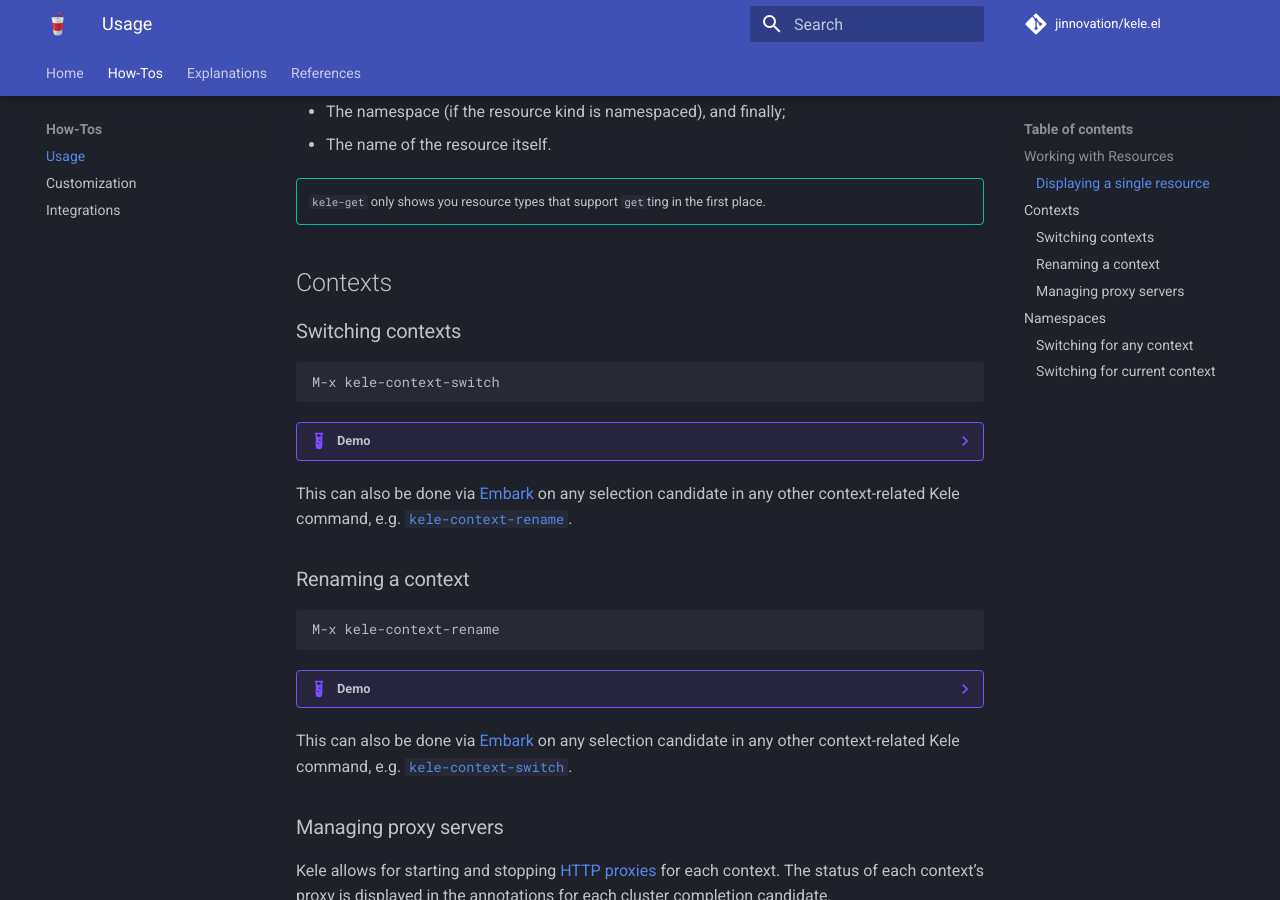
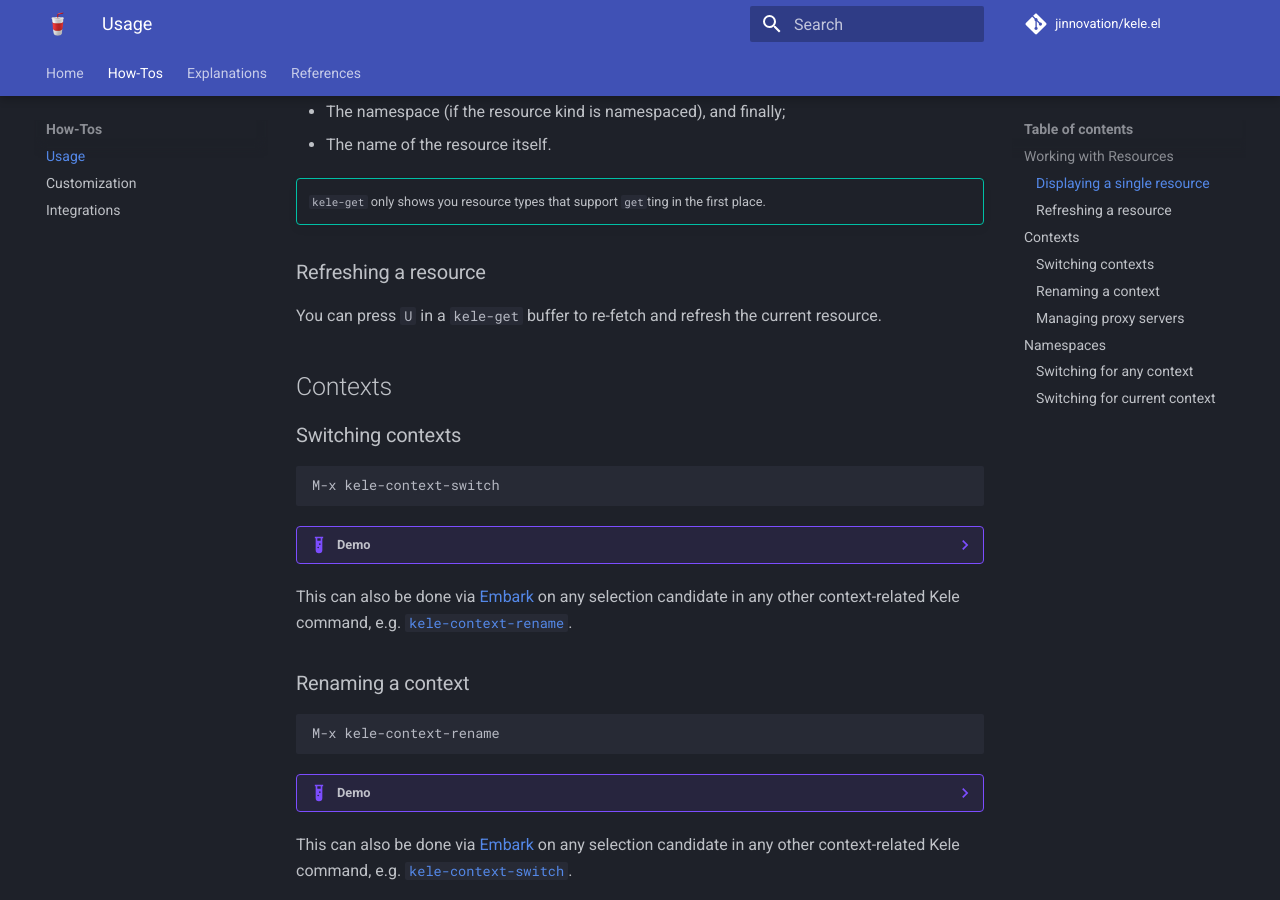
Before and after one commit to jinnovation/kele.el, an MkDocs documentation site: the page built from docs/how-tos/usage.md, in a window 1280 px wide and 900 px high, scrolled down 628 px. Built offline with MkDocs 1.6.1 and Material for MkDocs 9.7.7, drawn with Linux system fonts in a browser that asks for light colours; comment, search, counter and statistics services are not loaded.

Commit message:
`kele-get`: `U` to re-fetch the resource and refresh the buffer (#95)
Closes #77.

```diff
--- a/docs/how-tos/usage.md
+++ b/docs/how-tos/usage.md
@@ -34,6 +34,10 @@ candidates for:
 
     `kele-get` only shows you resource types that support `get`ting in the first
     place.
+
+### Refreshing a resource
+
+You can press `U` in a `kele-get` buffer to re-fetch and refresh the current resource.
 
 ## Contexts
 
```
Also changed, not shown: docs/references/changelog.md (+2 -0 lines), 2 other files.
